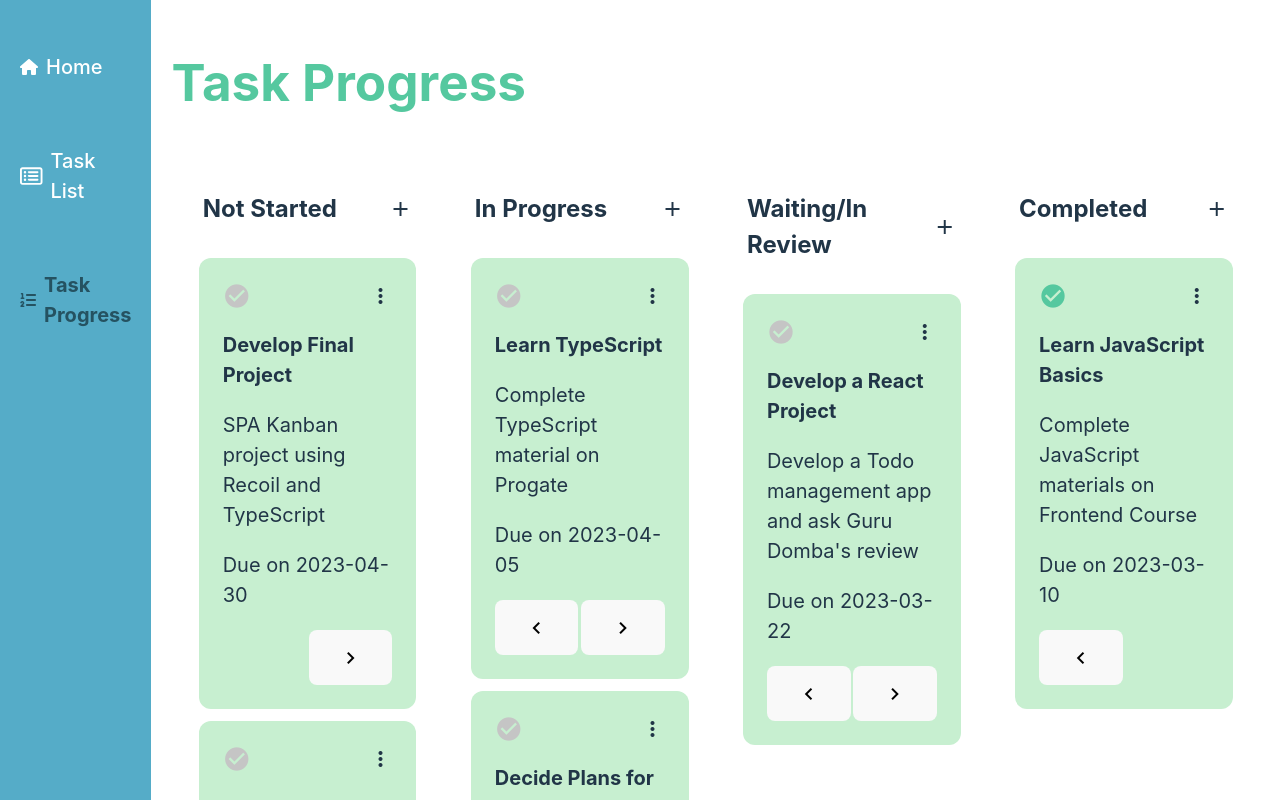
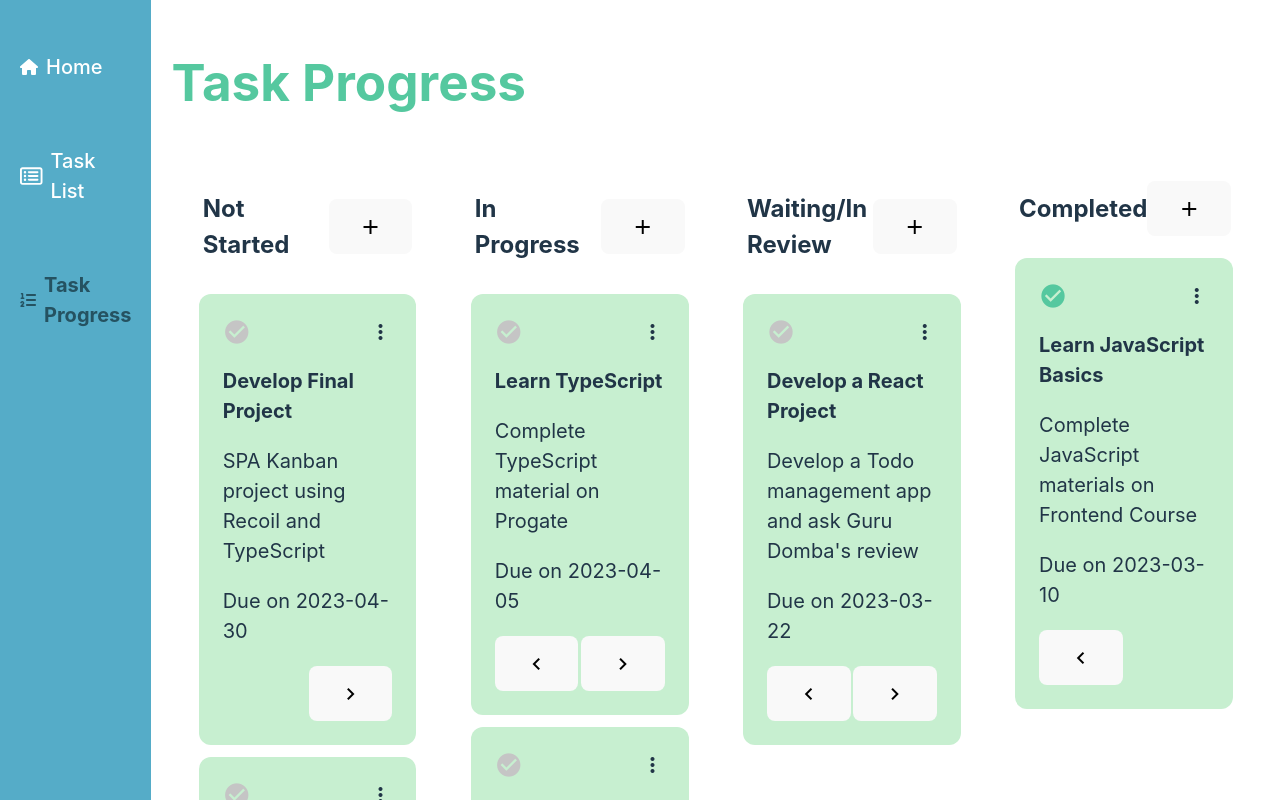
Before and after one commit to salak96/Kanban_project, a React (Vite) app: page /task-progress in a window 1280 px wide. Shown: the top 800 px of the page. Built offline with nearby package versions, Linux system fonts and the light colour scheme.

Commit message:
modal progess

```diff
--- a/src/components/TaskProgress/TaskColumn.tsx
+++ b/src/components/TaskProgress/TaskColumn.tsx
@@ -1,19 +1,23 @@
 import React from 'react';
 import { TaskCard } from './TaskCard';
 import type { Task, CSSProperties } from '../../types';
-
+import TaskModal from '../shared/TaskModal'; // Ditambahkan
+import { TASK_PROGRESS_ID } from '../../constants/app'; // Ditambahkan
+import { useState } from 'react'; // useState ditambahkan
 interface TaskColumnProps {
     columnTitle: string;
     tasks: Task[];
 }
 
 const TaskColumn = ({ columnTitle, tasks }: TaskColumnProps): JSX.Element => {
+    // Ditambahkan
+    const [isModalOpen, setIsModalOpen] = useState<boolean>(false);
     return (
         <div style={styles.categoryColumn}>
             <div style={styles.columnTitleWrapper}>
                 <h2 style={styles.categoryTitle}>{columnTitle}</h2>
                 <div className='material-icons' style={styles.plusIcon}>
-                    add
+                    <button onClick={() => setIsModalOpen(true)}>add</button>
                 </div>
             </div>
             <div>
@@ -21,6 +25,14 @@ const TaskColumn = ({ columnTitle, tasks }: TaskColumnProps): JSX.Element => {
                     return <TaskCard key={task.id} task={task} />;
                 })}
             </div>
+            {isModalOpen && (
+                <TaskModal
+                    headingTitle='Add your task'
+                    setIsModalOpen={setIsModalOpen}
+                    defaultProgressOrder={TASK_PROGRESS_ID.NOT_STARTED}
+                    type='add'
+                />
+            )}
         </div>
     );
 };
```
Also changed, not shown: src/components/SideMenu.tsx (+6 -6 lines).
